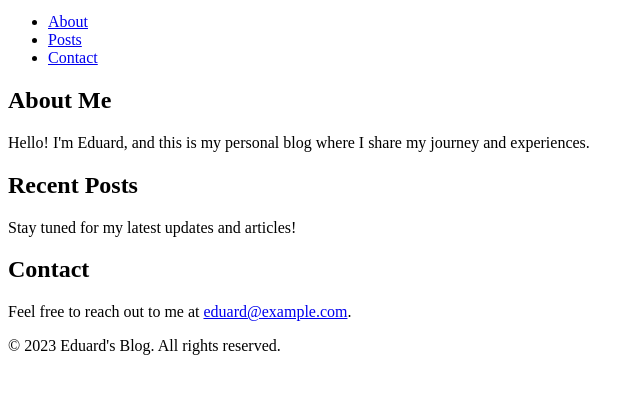
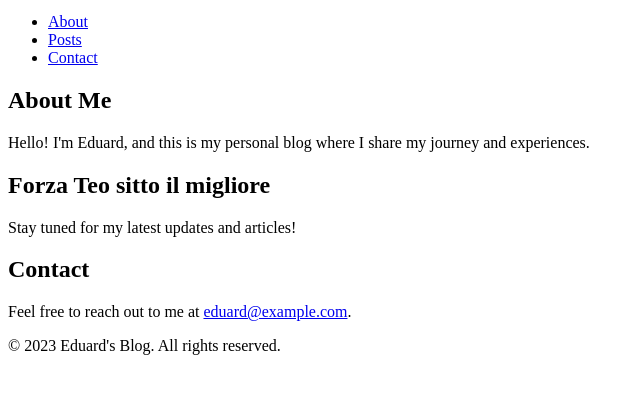
Before and after one commit to leonardopalluzzi/finta-repo, a plain HTML site: page eduard.html in a window 1280 px wide. Shown: the part 101-494 px from the top of the page, without its empty margins (0-641 px from the left). Drawn offline with Linux system fonts and the light colour scheme.

Commit message:
Update section title in blog to reflect current theme

```diff
--- a/eduard.html
+++ b/eduard.html
@@ -24,7 +24,7 @@
                     my journey and experiences.</p>
             </section>
             <section id="posts">
-                <h2>Recent Posts</h2>
+                <h2>Forza Teo sitto il migliore</h2>
                 <p>Stay tuned for my latest updates and articles!</p>
             </section>
             <section id="contact">
```
